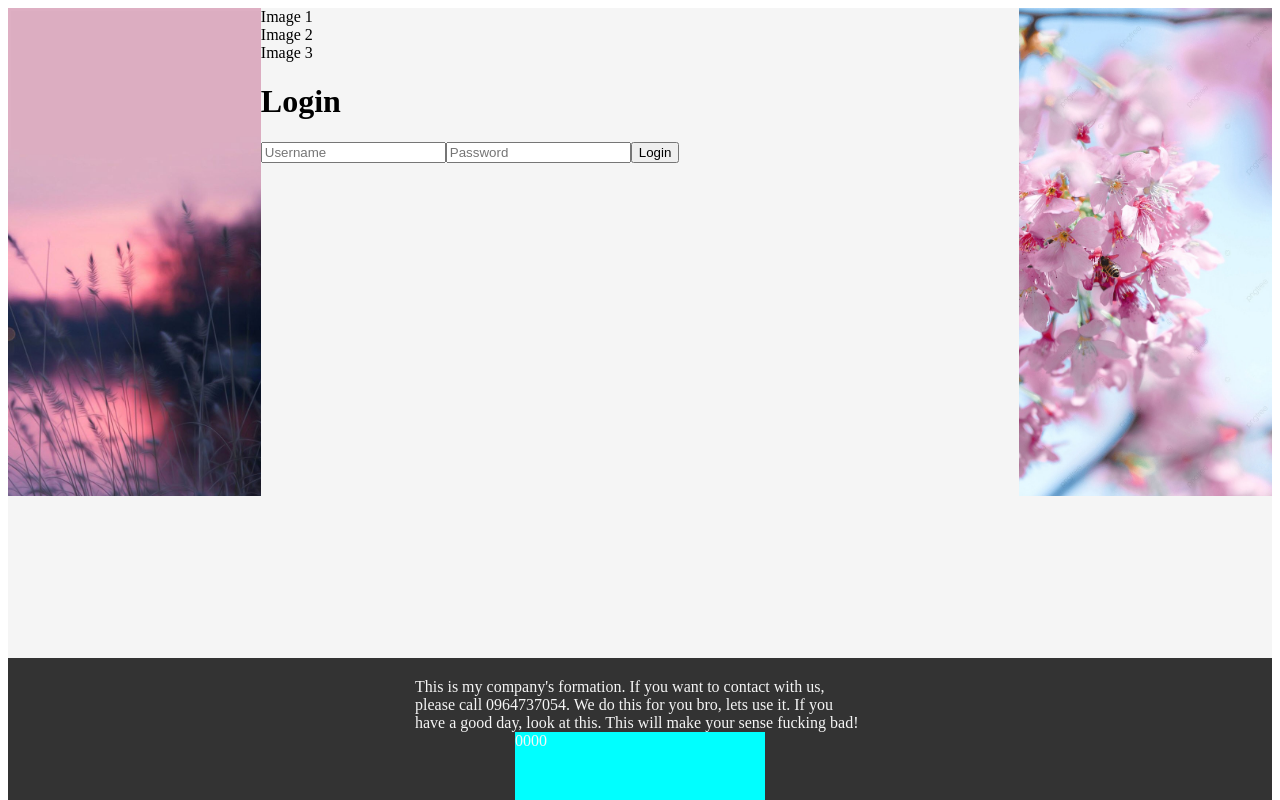
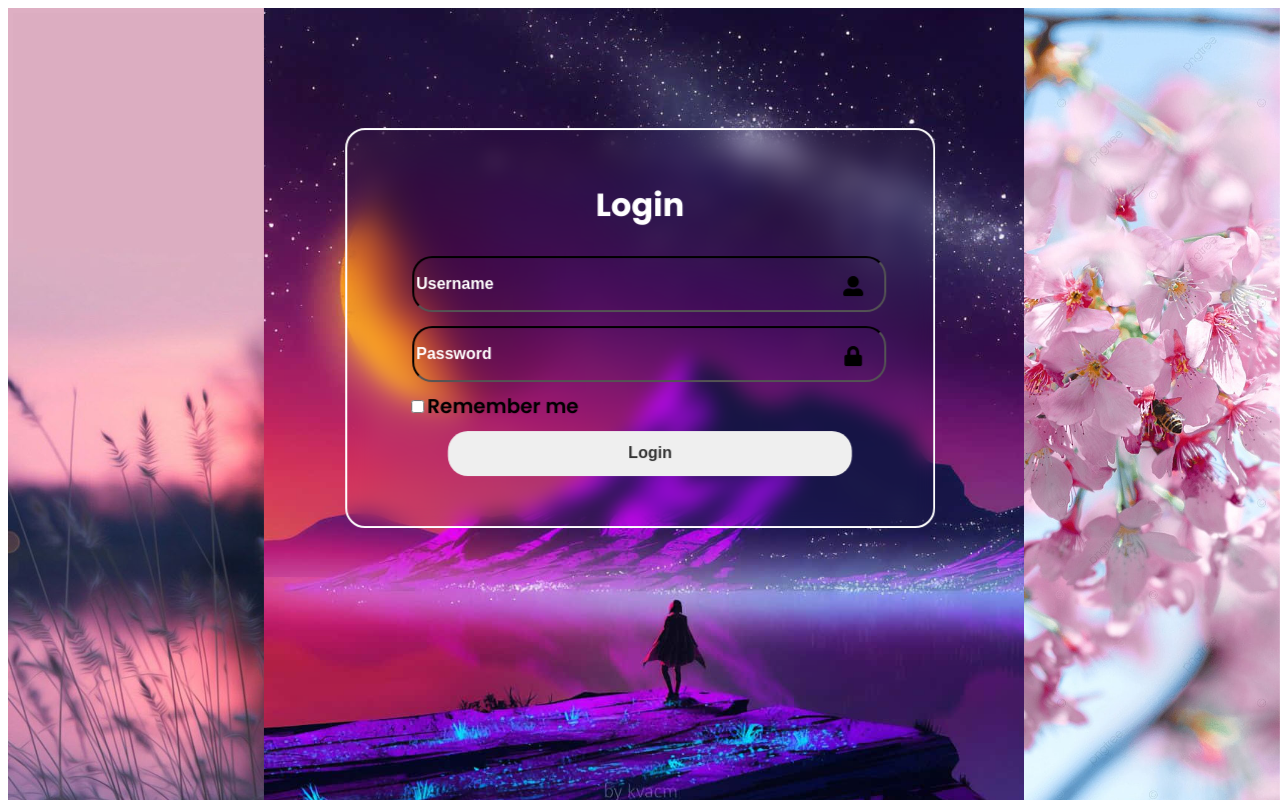
Before and after one commit to nqkhai294/LoginSite, a React (Create React App) app in the folder client/: page /login in a window 1280 px wide. Shown: the top 800 px of the page. Built offline with nearby package versions, Linux system fonts and the light colour scheme.

Commit message:
update loginform

```diff
--- a/client/package.json
+++ b/client/package.json
@@ -10,6 +10,8 @@
     "react": "^18.3.1",
     "react-bootstrap": "^2.4.0",
     "react-dom": "^18.3.1",
+    "react-icon": "^1.0.0",
+    "react-icons": "^5.3.0",
     "react-router-dom": "^6.3.0",
     "react-scripts": "5.0.1",
     "sass": "1.53.0",
--- a/client/src/components/Login/Login.jsx
+++ b/client/src/components/Login/Login.jsx
@@ -1,4 +1,6 @@
 import "./Login.scss";
+import { FaUserAlt } from "react-icons/fa";
+import { FaLock } from "react-icons/fa";
 
 const Login = () => {
   return (
@@ -12,11 +14,22 @@ const Login = () => {
           <div className="image2">Image 2</div>
           <div className="image3">Image 3</div>
 
-          <div className="login">
-            <h1>Login</h1>
-            <form>
-              <input type="text" placeholder="Username" />
-              <input type="password" placeholder="Password" />
+          <div className="wrapper">
+
+            <form action="">
+              <h1>Login</h1>
+              <div className="input-box">
+                  <input type="text" placeholder="Username" />
+                  <FaUserAlt className="icon"/>
+              </div>
+              <div className="input-box">
+                <input type="password" placeholder="Password" />
+                <FaLock className="icon"/>
+              </div>
+              <div className="remember-me">
+                <label><input type="checkbox"/>Remember me
+                </label>
+              </div>
               <button>Login</button>
             </form>
           </div>
@@ -41,7 +54,7 @@ const Login = () => {
                 <div className="i-facebook">0</div>
             </div>
 
-            <div>Lozzzzzzzzzzzzzzzzz</div>
+            <div>Paramecia/Demacia</div>
 
             <div className="instagram">
                 <p>Instagram</p>
--- a/client/src/components/Login/Login.scss
+++ b/client/src/components/Login/Login.scss
@@ -1,20 +1,28 @@
+@import url('https://fonts.googleapis.com/css2?family=Poppins:ital,wght@0,100;0,200;0,300;0,400;0,500;0,600;0,700;0,800;0,900;1,100;1,200;1,300;1,400;1,500;1,600;1,700;1,800;1,900&display=swap');
+
 .login-body {
     display: flex;
-    height: 650px;
-    background-color: #f5f5f5;
+    height: 100vh;
+    background: url(../../assets/background.jpg);
+    background-size: cover;
+    background-position: center;
     position: relative;
 
     .left-image {
-
+        position: fixed;
+        z-index: 1;
         width: 20%;
-        height: 75%;
+        height: 100vh;
         background-size: cover;
         background-image: url(../../assets/left_image.jpeg);
     }
 
     .right-image {
+        position: fixed;
+        z-index: 1;
+        right: 0px;
         width: 20%;
-        height: 75%;
+        height: 100vh;
         background-size: cover;
         background-image: url(../../assets/right_image.jfif);
     }
@@ -22,6 +30,92 @@
     .login-form {
         width: 60%;
         height: 100%;
+
+        .wrapper {
+            position: absolute;
+            top: 40%;
+            left: 50%;
+            width: 40%;
+            transform: translate(-50%, -50%);
+            background: transparent;
+            backdrop-filter: blur(10px);
+            border: 2px solid #fff;
+            color: black;
+            margin-left: auto;
+            padding: 30px 40px;
+            border-radius: 20px;
+            font-family:'Poppins', sans-serif;
+
+            h1 {
+                text-align: center;
+                color: #fff;
+            }
+
+            .input-box {
+                position:relative;
+                width: auto;
+                height: 50px;
+                margin: 20px;
+
+                input {
+                    width: 100%;
+                    height: 100%;
+                    background: transparent;
+                    outline-color: green;
+                    border-color: black;
+                    border-radius: 20px;
+                    margin: 5px;
+                    font-size: 16px;
+                    color: #fff;
+                    font-weight: 550;
+                }
+
+                input::placeholder {
+                    color: #fff;
+                }
+
+                .icon {
+                    position: absolute;
+                    right: 10px;
+                    top: 70%;
+                    transform: translateY(-50%);
+                    font-size: 20px;
+                }
+            }
+
+            button {
+                width: 80%;
+                position:relative;
+                height: 45px;
+                border: none;
+                outline: none;
+                border-radius: 20px;
+                font-size: 16px;
+                color: #333;
+                font-weight: 700;
+                box-shadow: 0 0 10px rgba (0, 0, 0, .1);
+                margin-bottom: 20px;
+                text-align: center;
+                transform: translateX(15%);
+
+
+            }
+
+            .remember-me {
+                font-size: 20px;
+                margin: 10px;
+                margin-left: 20px;
+                font-weight: 600;
+
+
+            }
+
+            .button-class {
+                text-align: center;
+                background-color: red;
+            }
+
+        }
     }
 }
 
@@ -44,7 +138,7 @@
     }
 
     .f-image1 {
-        height: 150px;
+        height: 100px;
         width: 250px;
         background-color: aqua;
     }
```
Also changed, not shown: client/src/assets/background.jpg (added), 1 other file (tests, documents, lock files or other folders).
